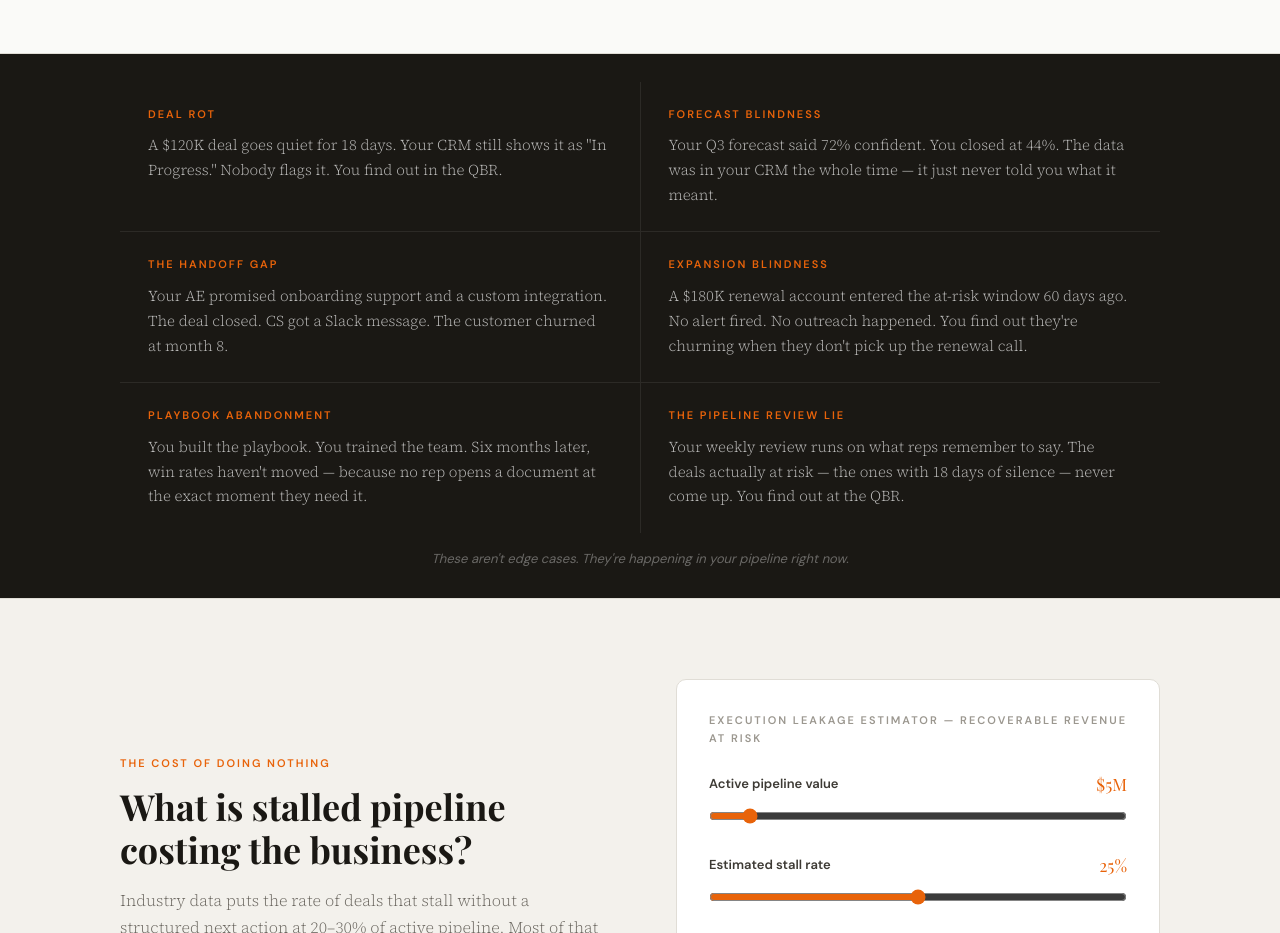
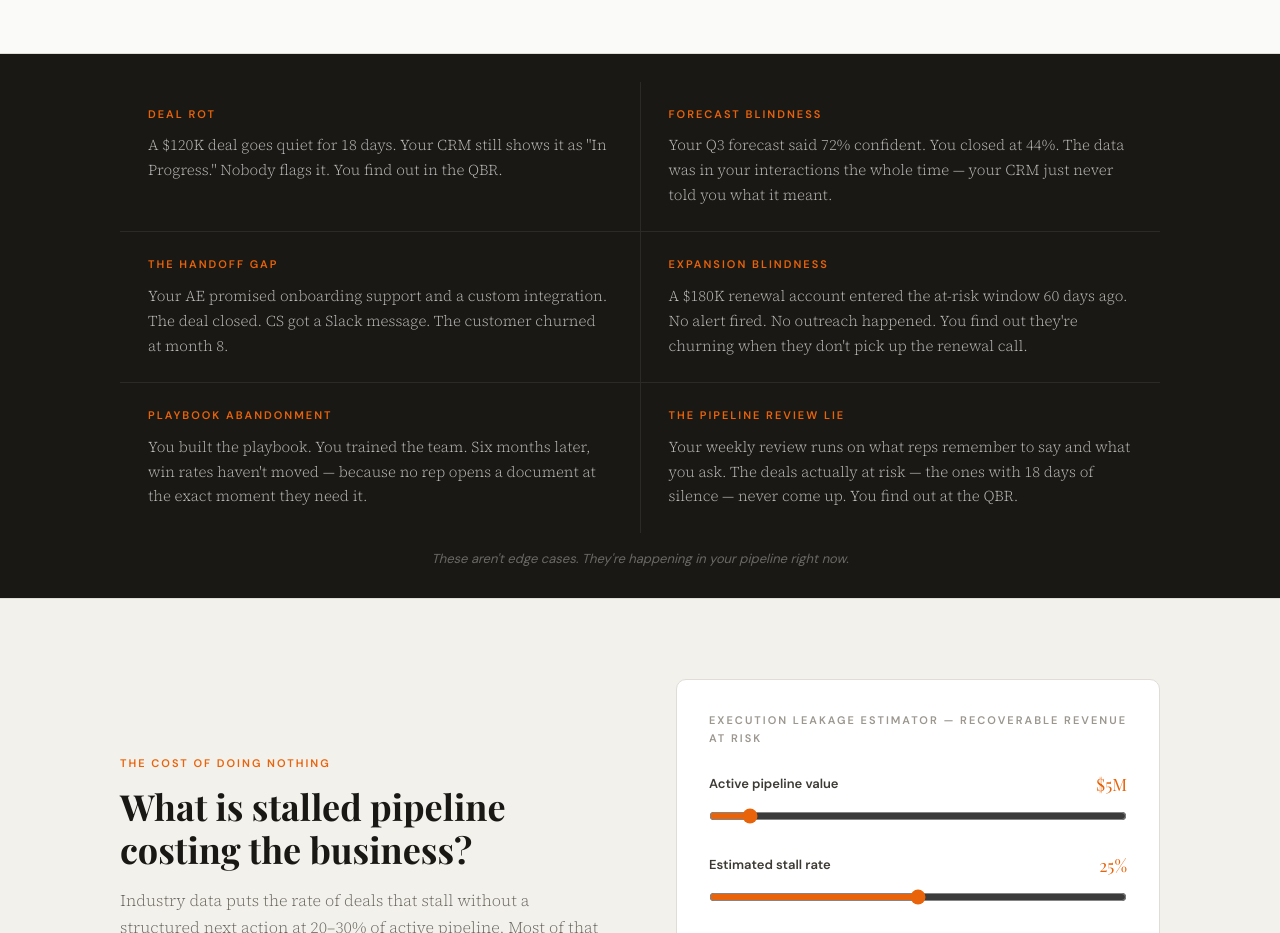
Before and after one commit to sudheer-gentela/GoWarmCRM, a website: page website/index.html in a window 1280 px wide. Shown: the part 900-1833 px from the top of the page. Drawn offline with nearby package versions, Linux system fonts and the light colour scheme; a web font is replaced by a local one.

Commit message:
Changing the index page

```diff
--- a/website/index.html
+++ b/website/index.html
@@ -296,7 +296,7 @@
         </div>
         <div class="scene-card">
           <div class="scene-lbl">Forecast blindness</div>
-          <p class="scene-body">Your Q3 forecast said 72% confident. You closed at 44%. The data was in your CRM the whole time — it just never told you what it meant.</p>
+          <p class="scene-body">Your Q3 forecast said 72% confident. You closed at 44%. The data was in your interactions the whole time — your CRM just never told you what it meant.</p>
         </div>
         <div class="scene-card">
           <div class="scene-lbl">The handoff gap</div>
@@ -312,7 +312,7 @@
         </div>
         <div class="scene-card">
           <div class="scene-lbl">The pipeline review lie</div>
-          <p class="scene-body">Your weekly review runs on what reps remember to say. The deals actually at risk — the ones with 18 days of silence — never come up. You find out at the QBR.</p>
+          <p class="scene-body">Your weekly review runs on what reps remember to say and what you ask. The deals actually at risk — the ones with 18 days of silence — never come up. You find out at the QBR.</p>
         </div>
       </div>
       <p class="scenes-note">These aren't edge cases. They're happening in your pipeline right now.</p>
```
